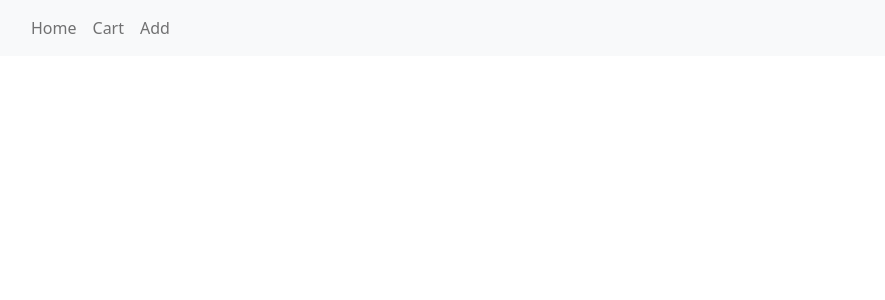
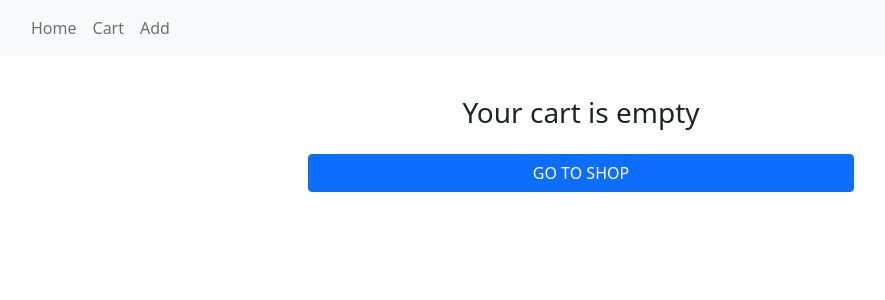
Before and after one commit to Nimavein/books, a React (Create React App) app: page /cart in a window 1280 px wide. Shown: the top 300 px of the page, without its empty margins (59-944 px from the left). Built offline with nearby package versions, Linux system fonts and the light colour scheme.

Commit message:
add link to order from cart, adjust cart styling

```diff
--- a/src/components/cart/Cart.tsx
+++ b/src/components/cart/Cart.tsx
@@ -1,18 +1,38 @@
-import { Container, Row } from "react-bootstrap";
+import { Container, Row, Button } from "react-bootstrap";
 import { useSelector } from "react-redux";
 import { RootState } from "../../store";
 import CartItem from "./CartItem";
+import { Link } from "react-router-dom";
 
 const Cart: React.FC = () => {
   const { cart } = useSelector((state: RootState) => state.cart);
 
   return (
-    <Container>
-      <Row className="pt-4 justify-content-md-start justify-content-center">
-        {cart?.map((book) => {
-          return <CartItem key={book.id} {...book} />;
-        })}
-      </Row>
+    <Container className="mt-5 d-flex flex-column">
+      {cart.length > 0 ? (
+        <>
+          <Row className="pt-4 justify-content-md-start justify-content-center">
+            {cart?.map((book) => {
+              return <CartItem key={book.id} {...book} />;
+            })}
+          </Row>
+          {cart.length > 0 && (
+            <>
+              <hr />
+              <Link className="ms-auto w-50" to="/order">
+                <Button className="mb-4 w-100">CONTINUE</Button>
+              </Link>
+            </>
+          )}
+        </>
+      ) : (
+        <Container className="d-flex justify-content-center mt-5 flex-column text-center">
+          <h3 className="mb-4">Your cart is empty</h3>
+          <Link to="/">
+            <Button className="w-50">GO TO SHOP</Button>
+          </Link>
+        </Container>
+      )}
     </Container>
   );
 };
--- a/src/components/homepage/Homepage.tsx
+++ b/src/components/homepage/Homepage.tsx
@@ -3,7 +3,7 @@ import Books from "./Books";
 
 const Homepage: React.FC = () => {
   return (
-    <Container>
+    <Container className="mt-5">
       <Books />
     </Container>
   );
--- a/src/components/navbar/Navbar.tsx
+++ b/src/components/navbar/Navbar.tsx
@@ -4,7 +4,7 @@ import { Link } from "react-router-dom";
 
 const NavbarComponent: React.FC = () => {
   return (
-    <Navbar bg="light" variant="light">
+    <Navbar className="fixed-top" bg="light" variant="light">
       <Container>
         <Nav className="me-auto">
           <Nav.Link>
--- a/src/routes.ts
+++ b/src/routes.ts
@@ -17,8 +17,8 @@ const routes: Route[] = [
     exact: true,
   },
   {
-    path: "/add",
-    name: "Creation Subpage",
+    path: "/order",
+    name: "Order Form",
     component: OrderForm,
     exact: true,
   },
```
